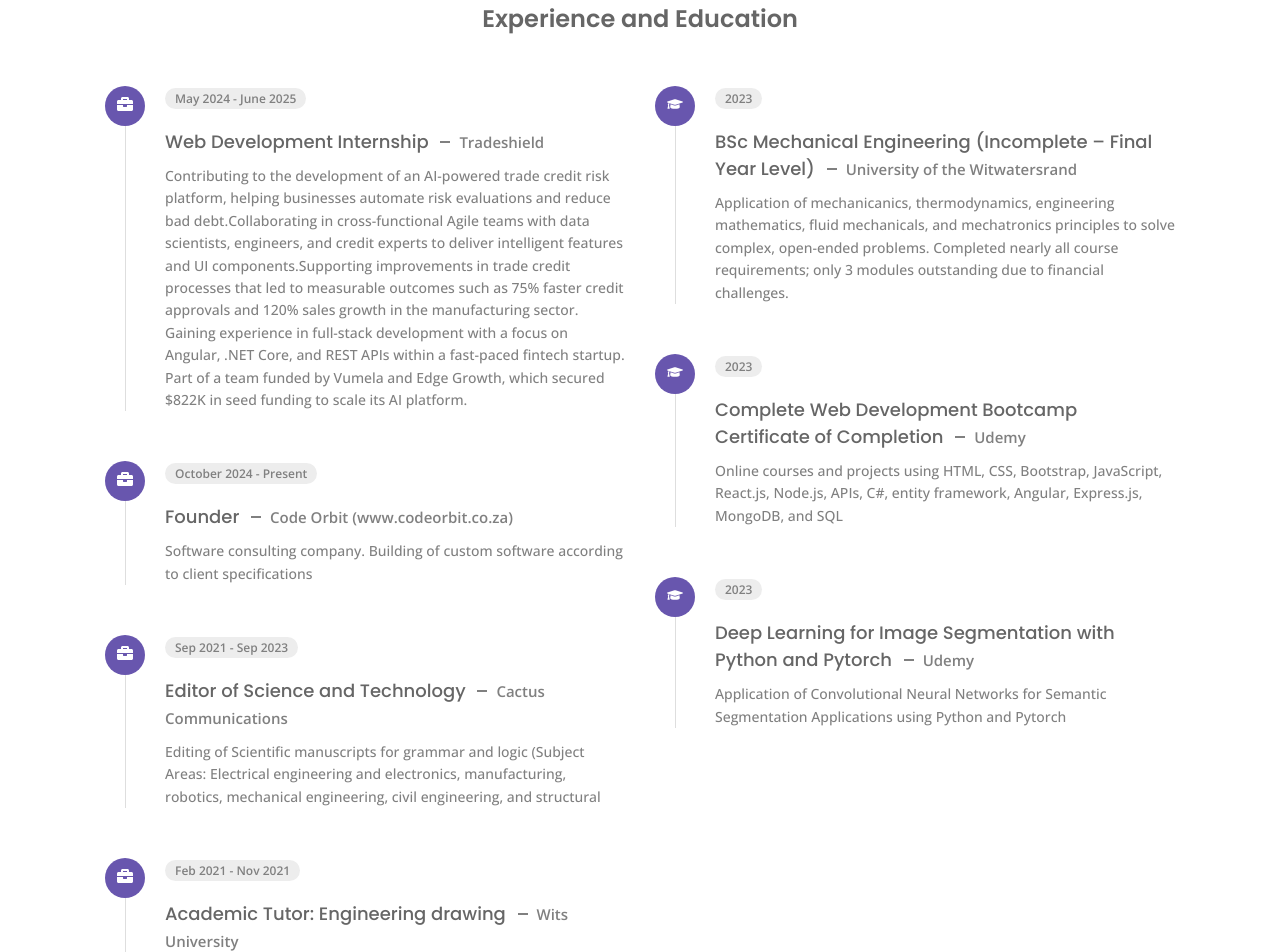
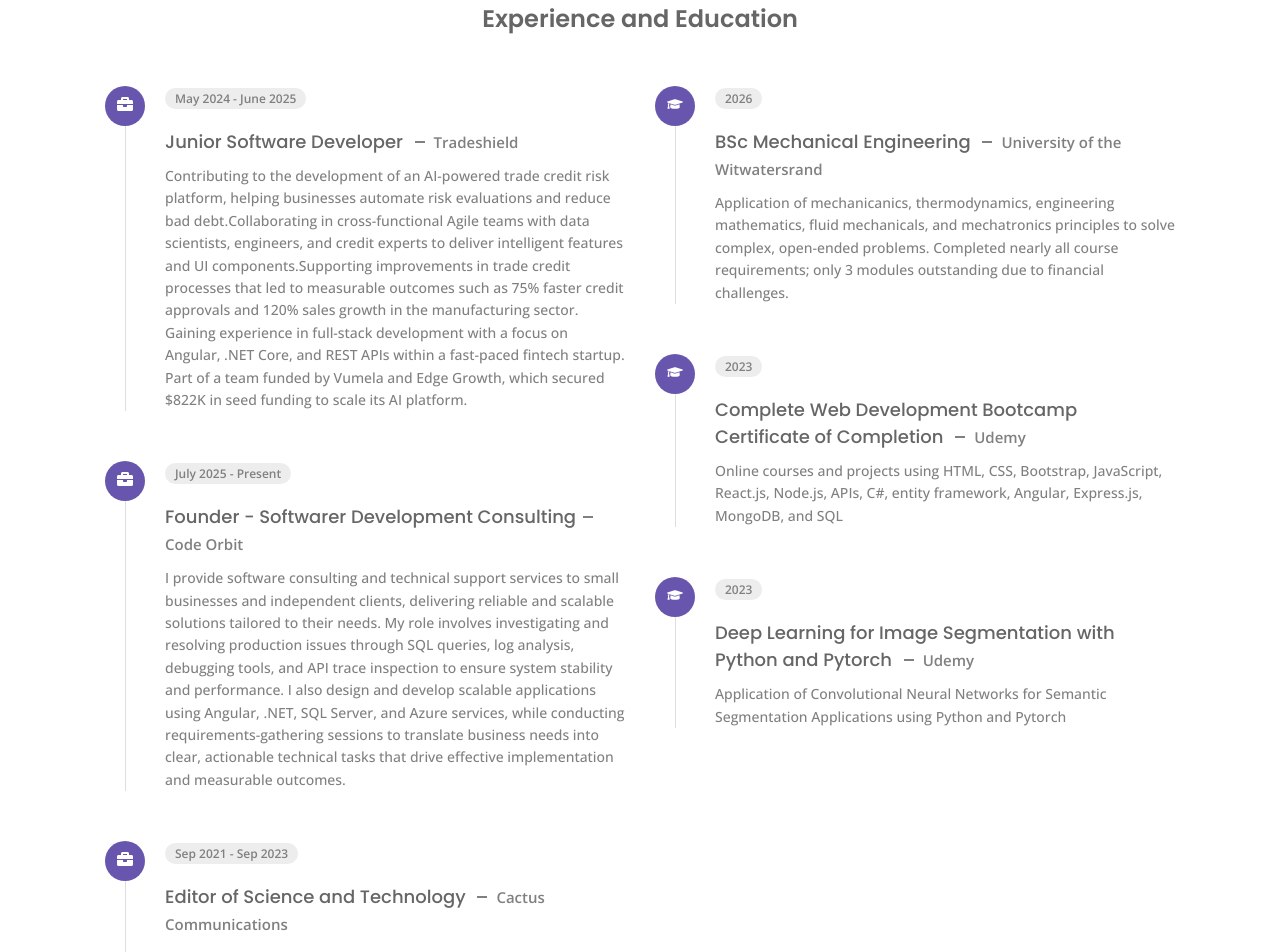
Before and after one commit to Kgaogelo072/Personal-Portfolio, a React (Vite) app: page /about in a window 1280 px wide. Shown: the part 1520-2472 px from the top of the page. Built offline with nearby package versions, Linux system fonts and the light colour scheme.

Commit message:
Portfolio update

```diff
--- a/src/data.jsx
+++ b/src/data.jsx
@@ -145,16 +145,16 @@
     category: "experience",
     icon: <FaBriefcase />,
     year: "May 2024 - June 2025",
-    title: "Web Development Internship <span> Tradeshield </span>",
+    title: "Junior Software Developer <span> Tradeshield </span>",
     desc: "Contributing to the development of an AI-powered trade credit risk platform, helping businesses automate risk evaluations and reduce bad debt.Collaborating in cross-functional Agile teams with data scientists, engineers, and credit experts to deliver intelligent features and UI components.Supporting improvements in trade credit processes that led to measurable outcomes such as 75% faster credit approvals and 120% sales growth in the manufacturing sector. Gaining experience in full-stack development with a focus on Angular, .NET Core, and REST APIs within a fast-paced fintech startup. Part of a team funded by Vumela and Edge Growth, which secured $822K in seed funding to scale its AI platform.",
   },
     {
     id: 2,
     category: "experience",
     icon: <FaBriefcase />,
-    year: "October 2024 - Present",
-    title: "Founder <span>Code Orbit (www.codeorbit.co.za)</span>",
-    desc: "Software consulting company. Building of custom software according to client specifications",
+    year: " July 2025 - Present",
+    title: "Founder - Softwarer Development Consulting<span>Code Orbit </span>",
+    desc: "I provide software consulting and technical support services to small businesses and independent clients, delivering reliable and scalable solutions tailored to their needs. My role involves investigating and resolving production issues through SQL queries, log analysis, debugging tools, and API trace inspection to ensure system stability and performance. I also design and develop scalable applications using Angular, .NET, SQL Server, and Azure services, while conducting requirements-gathering sessions to translate business needs into clear, actionable technical tasks that drive effective implementation and measurable outcomes.",
   },
   {
     id: 3,
@@ -162,7 +162,7 @@
     icon: <FaBriefcase />,
     year: "Sep 2021 - Sep 2023",
     title: "Editor of Science and Technology <span> Cactus Communications </span>",
-    desc: "Editing of Scientific manuscripts for grammar and logic (Subject Areas: Electrical engineering and electronics, manufacturing, robotics, mechanical engineering, civil engineering, and structural",
+    desc: "Editing of Scientific manuscripts from world class authors for grammar and logic. Subject matter areas: Electrical engineering and electronics, manufacturing, robotics, mechanical engineering, civil engineering, and machine learning",
   },
 
   {
@@ -171,15 +171,15 @@
     icon: <FaBriefcase />,
     year: "Feb 2021 - Nov 2021",
     title: "Academic Tutor: Engineering drawing <span> Wits University </span>",
-    desc: "Marked tutorials, provided feedback, and conducted online consultations for first year students (Autodesk and solid edge)",
+    desc: "Served as an Academic Tutor for Engineering Drawing at Wits University, supporting first-year students through marked tutorials, detailed academic feedback, and structured online consultations. Assisted students in developing a strong foundation in technical drawing concepts and industry-standard tools, including Autodesk and Solid Edge, while improving their problem-solving skills, accuracy, and overall academic performance.",
   },
 
   {
     id: 5,
     category: "education",
     icon: <FaGraduationCap />,
-    year: "2023",
-    title: "BSc Mechanical Engineering (Incomplete – Final Year Level) <span> University of the Witwatersrand </span>",
+    year: "2026",
+    title: "BSc Mechanical Engineering <span> University of the Witwatersrand </span>",
     desc: "Application of mechanicanics, thermodynamics, engineering mathematics, fluid mechanicals, and mechatronics principles to solve complex, open-ended problems. Completed nearly all course requirements; only 3 modules outstanding due to financial challenges.",
   },
 
--- a/src/pages/home/Home.jsx
+++ b/src/pages/home/Home.jsx
@@ -1,5 +1,5 @@
 import React from "react";
-import Profile from "../../assets/home.jpg"
+import Profile from "../../assets/home.png"
 import {Link} from "react-router-dom";
 import { FaArrowRight} from "react-icons/fa";
 import "./home.css"
@@ -14,9 +14,10 @@
                     <span>I am Kgaogelo Tshabalala.</span> Full-stack developer
                 </h1>
                 <p className="home__description">
-                Driven and versatile Junior Software Developer with a background in Mechanical Engineering and a proven ability to deliver full-stack solutions.
-                Currently contributing to an AI-powered trade credit risk platform at Trade Shield. Skilled in Angular, React, Javascript, .NET, SQL, and responsive web development.
-                Passionate about solving real-world problems using scalable technologies. Strong communicator who thrives in Agile, cross-functional environments.
+                Data-focused Software Developer with strong experience in machine learning, data engineering
+                concepts, and full-stack software development. Skilled in C#/.NET, Angular, SQL Server, and
+                Python for ML. Experienced in debugging, production support, root-cause analysis, and building data-
+                centric applications. Currently advancing data engineering skills through the ALX Africa Data Engineering Programme.
                 </p>
                 <Link to ="./about" className = "button">
                     More ABout Me{' '}
```
Also changed, not shown: src/assets/home.jpg (deleted), 1 other file (tests, documents, lock files or other folders).
